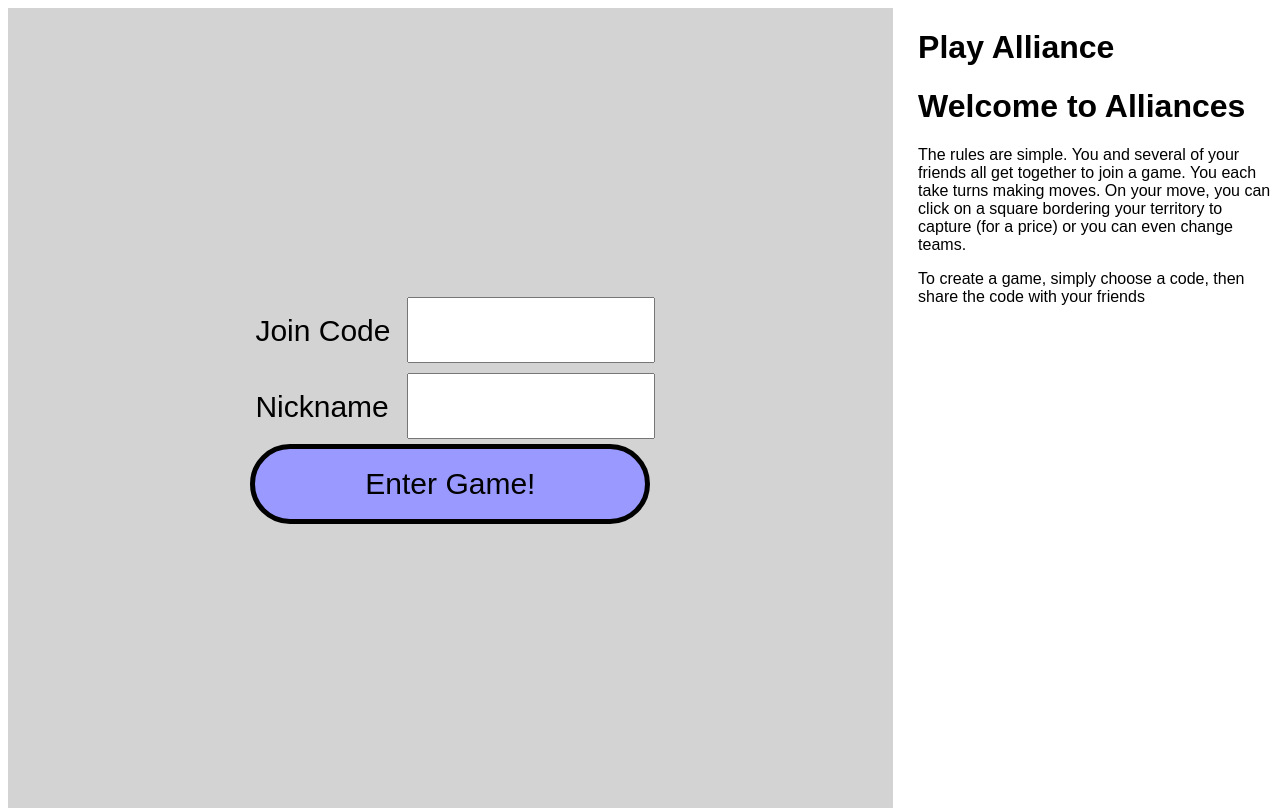
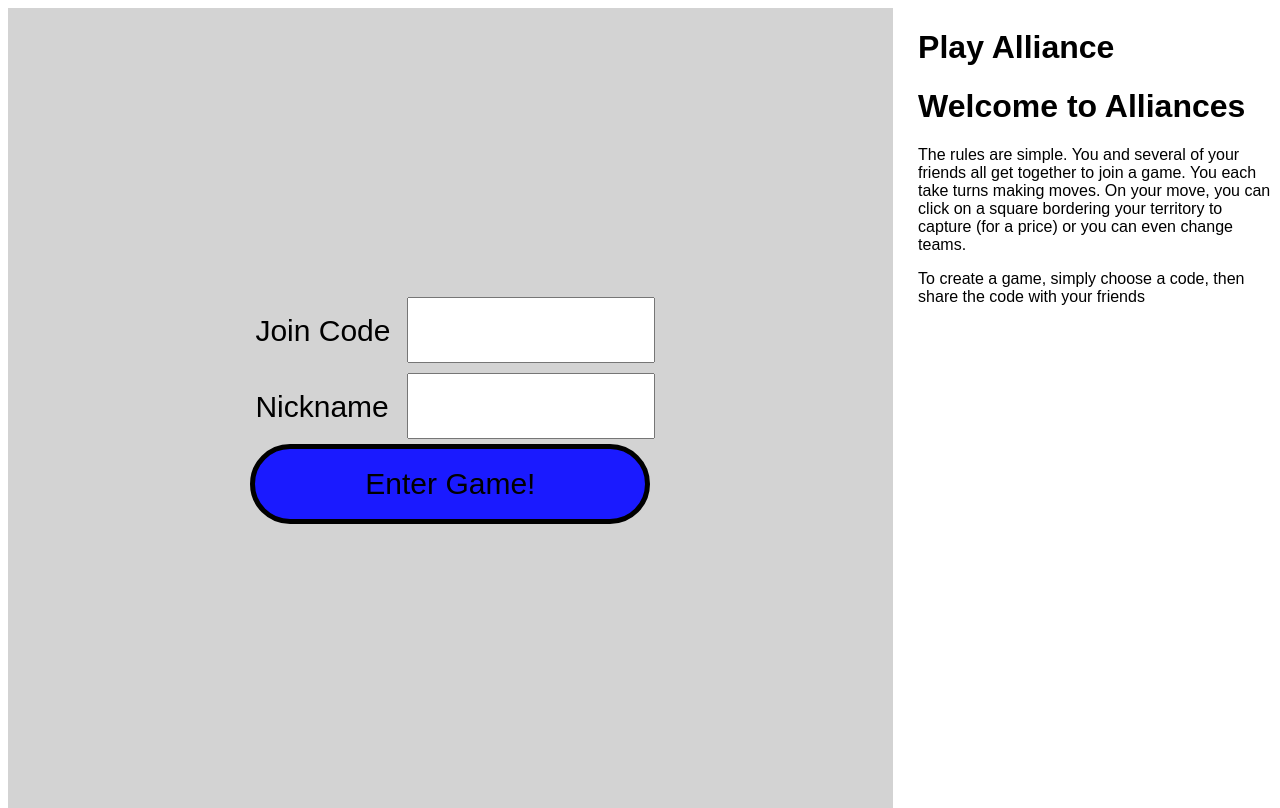
Before and after one commit to lgnashold/AllianceOnline, a Flask app: page / in a window 1280 px wide. Run offline with Flask 2, Linux system fonts and the light colour scheme; some libraries are stand-ins or nearby versions.

Commit message:
add all good stuff

```diff
--- a/boardgame/static/board.js
+++ b/boardgame/static/board.js
@@ -7,12 +7,12 @@ var ctx;
 var c = document.getElementById("gameCanvas");
 var ctx = c.getContext("2d");
 
-ctx.canvas.width  = window.innerWidth - $("#info").outerWidth( true ) - 30;
+ctx.canvas.width  = window.innerWidth - $("#info").outerWidth( true ) - 39;
 ctx.canvas.height = window.innerHeight - 20;
 
 $(document).ready(function(){
   $(window).resize(function(){
-    ctx.canvas.width  = window.innerWidth - $("#info").outerWidth( true ) - 30;
+    ctx.canvas.width  = window.innerWidth - $("#info").outerWidth( true ) - 39;
     ctx.canvas.height = window.innerHeight - 20;
     draw_board();
   });
--- a/boardgame/static/style.css
+++ b/boardgame/static/style.css
@@ -87,10 +87,33 @@ body {
 	float: none;
 }
 
+.game_button {
+	width: 100%;
+	border-radius: 50px;
+	height: 80px;
+	border: 5px solid black;
+	font-size: 30px;
+	text-align: center;
+	background-color:#1a1aff;
+	margin: auto;
+	float: none;
+}
+
+.team-button {
+  width: 23%;
+	border-radius: 50px;
+	height: 35px;
+	border: 3px solid black;
+	font-size: 20px;
+	text-align: center;
+  overflow-x: hidden;
+}
+
 .input {
 	width: 60%;
 	height: 60px;
 	float: right;
+  font-size: 30px;
 }
 
 .inputlabel {
--- a/boardgame/templates/index.html
+++ b/boardgame/templates/index.html
@@ -15,6 +15,6 @@
       <label class = "inputlabel" for="nickname">Nickname</label>
       <input class = "input" name="nickname" id="nickname" required>
     </div>
-    <input class = "formline" id = "submit_button" type="submit" value="Enter Game!">
+    <input class = "formline game_button" type="submit" value="Enter Game!">
  </form>
 {% endblock %}
--- a/boardgame/templates/lobby.html
+++ b/boardgame/templates/lobby.html
@@ -18,7 +18,7 @@
     <div class = 'playerdiv' style="float:right"><p id = "player2"></p></div>
     <div class = 'playerdiv' style = "float:left"><p id = "player3"></p></div>
     <div class = 'playerdiv' style = "float:right"><p id = "player4"></p></div>
-    <button  onclick = "startGame()" id = "startbutton"> Start Game </button>
+    <button  onclick = "startGame()" class = "game_button"> Start Game </button>
     <h1 style = "text-align: center; font-size: 54px">CODE: {{ join_code }}
   </div>
   <script>
```
Also changed, not shown: boardgame/templates/game.html (+7 -8 lines).
